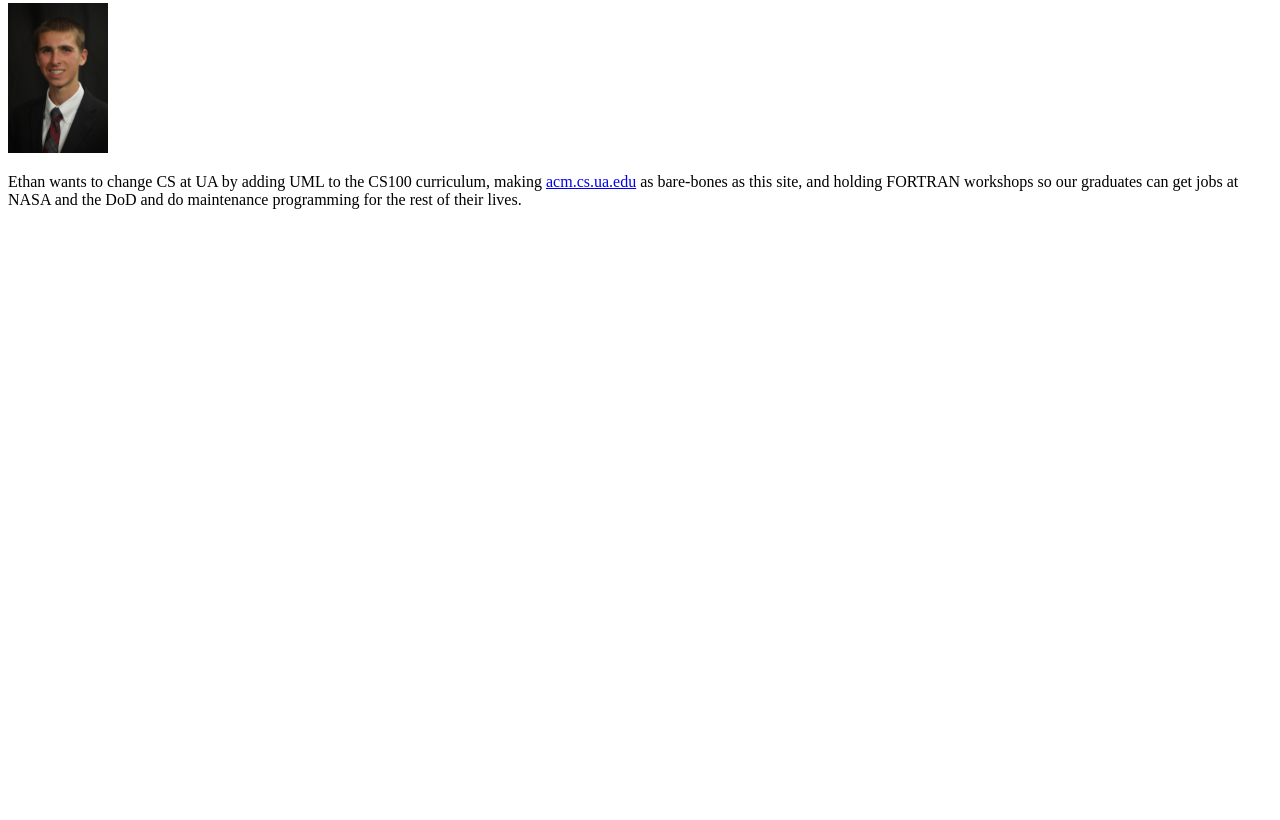
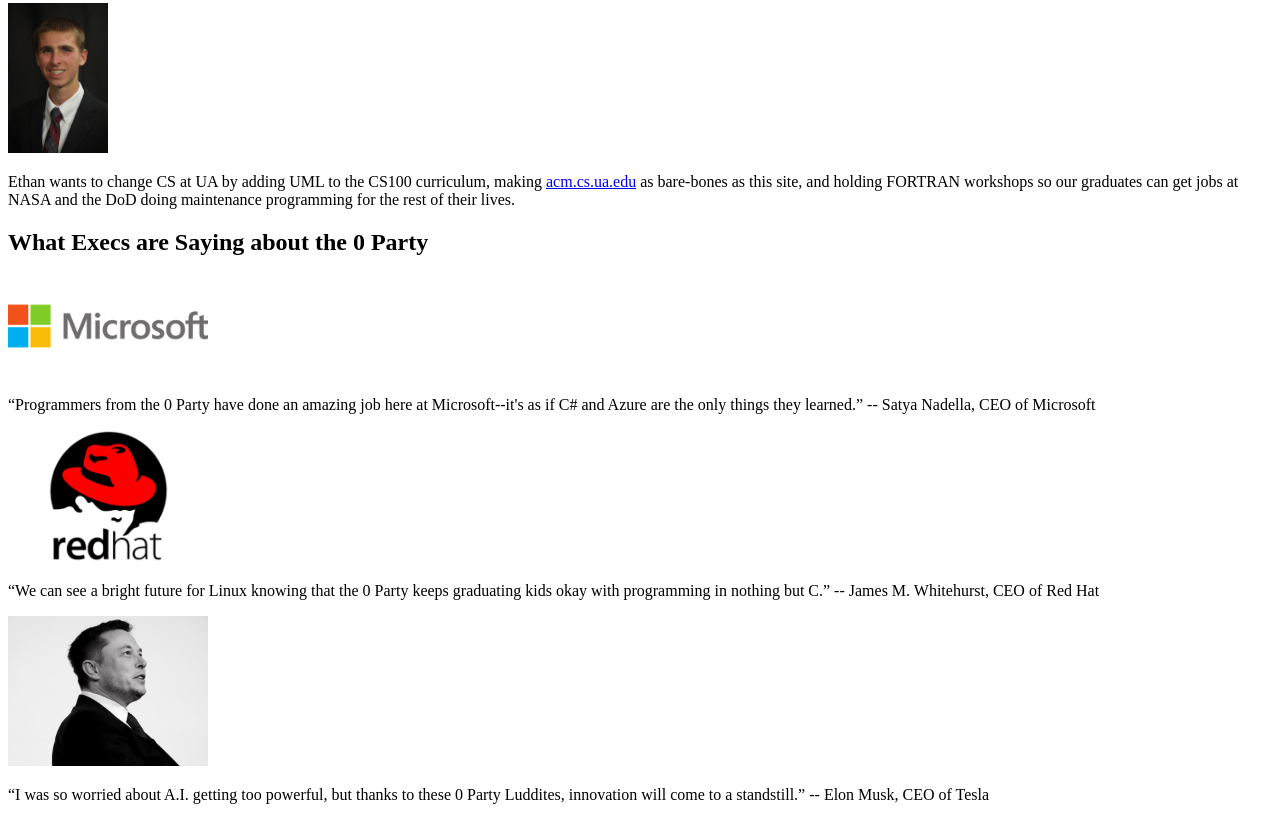
Before and after one commit to 0party/0party.github.io, a plain HTML site: page index.html in a window 1280 px wide. Shown: the part 462-1282 px from the top of the page. Before the commit the page ends 800 px from the top, so only its background shows below. Drawn offline with Linux system fonts and the light colour scheme.

Commit message:
Add CEO testimonials

```diff
--- a/index.html
+++ b/index.html
@@ -9,7 +9,7 @@
 
     <h2>Our Mission</h2>
       <p>
-      <strong>To bust the myth that IT is a rapidly-changing industry.</strong> Look around you--there's still plenty of C, FORTRAN, and COBOL code. Mark Zuckerberg supposedly still uses Emacs. Genius CS professors stil make very spartan <a href="http://beastie.cs.ua.edu" target="_blank">websites</a>. Aren't you tired of company recruiters telling you that you need to be a quick learner? What if you could graduate college (we don't believe in coding bootcamps here) knowing you'd never have to learn another programming language? What if your employment options were only determined by what you learned the past four years?
+      <strong>To bust the myth that IT is a rapidly-changing industry.</strong> Look around you--there's still plenty of C, FORTRAN, and COBOL code. Mark Zuckerberg supposedly still uses Emacs. Genius CS professors still make very spartan <a href="http://beastie.cs.ua.edu" target="_blank">websites</a>. Aren't you tired of company recruiters telling you that you need to be a quick learner? What if you could graduate college (we don't believe in coding bootcamps here) knowing you'd never have to learn another programming language? What if your employment options were only determined by what you learned the past four years?
       </p>
     <h2>Our Values</h2>
       <ul>
@@ -22,7 +22,20 @@
       <div>
         <h3>Ethan Mines</h3>
 	<img src="imgs/Ethan.jpg" width="100"/>
-        <p>Ethan wants to change CS at UA by adding UML to the CS100 curriculum, making <a href="http://acm.cs.ua.edu" target="_blank">acm.cs.ua.edu</a> as bare-bones as this site, and holding FORTRAN workshops so our graduates can get jobs at NASA and the DoD and do maintenance programming for the rest of their lives.</p>
+        <p>Ethan wants to change CS at UA by adding UML to the CS100 curriculum, making <a href="http://acm.cs.ua.edu" target="_blank">acm.cs.ua.edu</a> as bare-bones as this site, and holding FORTRAN workshops so our graduates can get jobs at NASA and the DoD doing maintenance programming for the rest of their lives.</p>
       </div>
+    <h2>What Execs are Saying about the 0 Party</h2>
+      <div>
+        <img src="imgs/MicrosoftLogo.png" width="200"/>
+        <p><q>Programmers from the 0 Party have done an amazing job here at Microsoft--it's as if C# and Azure are the only things they learned.</q> -- Satya Nadella, CEO of Microsoft</p>
+      </div>
+      <div>
+        <img src="imgs/RedHatLogo.png" width="200"/>
+        <p><q>We can see a bright future for Linux knowing that the 0 Party keeps graduating kids okay with programming in nothing but C.</q> -- James M. Whitehurst, CEO of Red Hat</p>
+      </div>
+      <div>
+        <img src="imgs/ElonMuskPortrait.jpg" width="200"/>
+        <p><q>I was so worried about A.I. getting too powerful, but thanks to these 0 Party Luddites, innovation will come to a standstill.</q> -- Elon Musk, CEO of Tesla
+      <div>
   </body>
 <html>
```
Also changed, not shown: imgs/ElonMuskPortrait.jpg (added), imgs/MicrosoftLogo.png (added), imgs/RedHatLogo.png (added).
